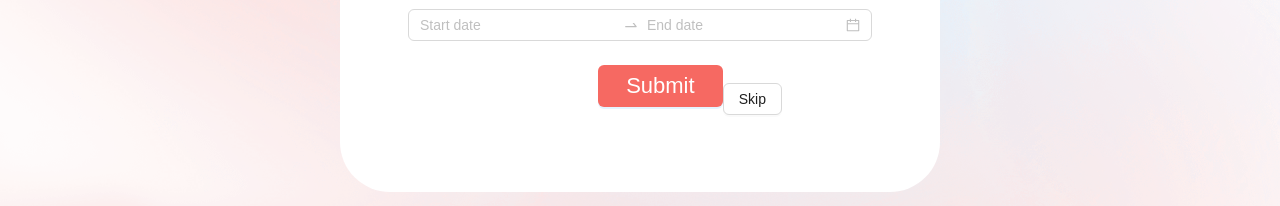
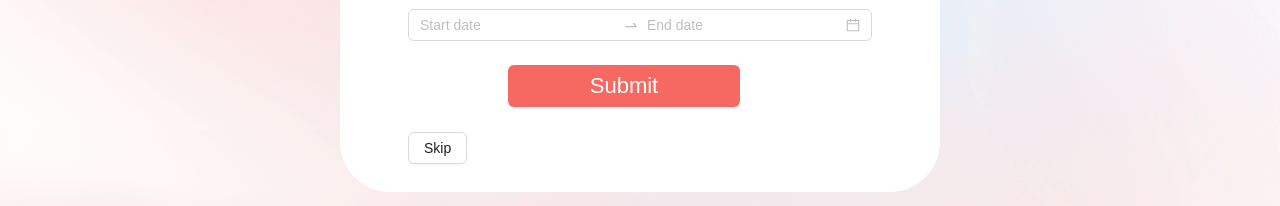
Before and after one commit to hhaodev/datn-fluffy, a React (Create React App) app: page /onboardstudent in a window 1280 px wide. Shown: the part 455-661 px from the top of the page. Built offline with nearby package versions, Linux system fonts and the light colour scheme; no server answers; a web font is replaced by a local one.

Commit message:
Update OnBoard__Student.js

```diff
--- a/src/Onboarding__Student/OnBoard__Student.js
+++ b/src/Onboarding__Student/OnBoard__Student.js
@@ -118,12 +118,12 @@ function OnBoard__Student() {
             >
               <RangePicker />
             </Form.Item>
-            <div className="onboardstd__bot">
+            {/* <div className="onboardstd__bot"> */}
               <Button type="primary" htmlType="submit" className="student__buttonsub">
                 Submit
               </Button>
-              <Link to=""><Button>Skip</Button></Link>
-            </div>
+              <Link to="" className="onboardstd__skip"><Button>Skip</Button></Link>
+            {/* </div> */}
           </Form>
         </div>
       </div>
```
